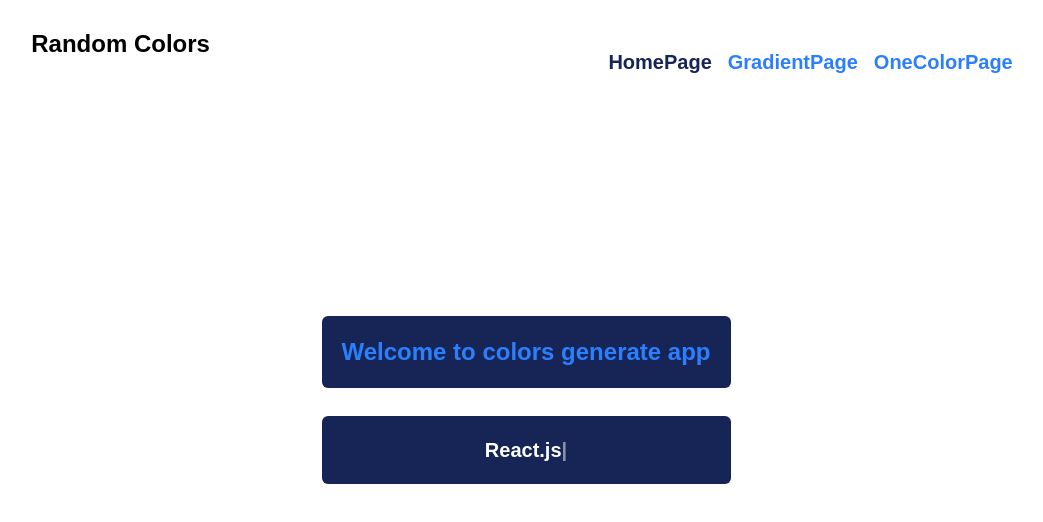
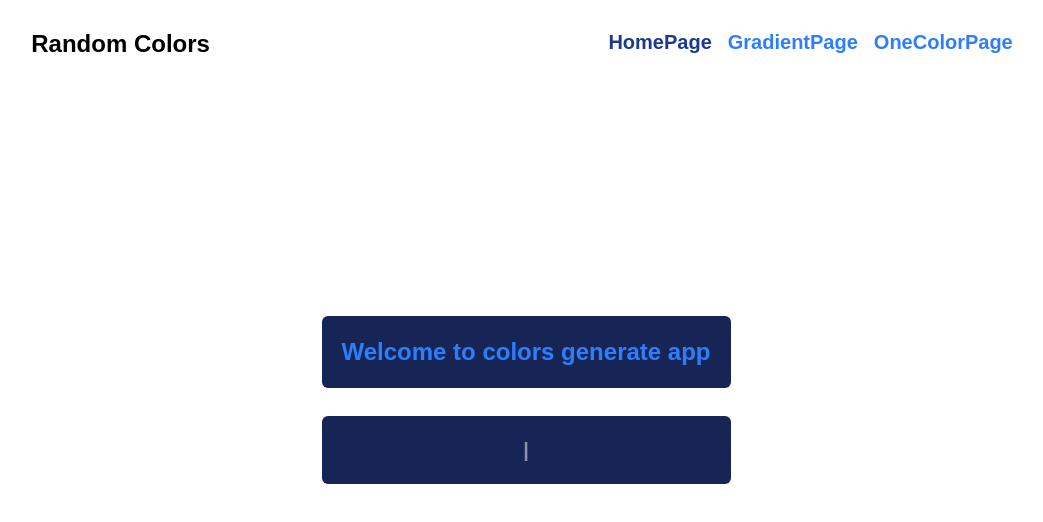
Before and after one commit to W4vING2/random-color, a React (Vite) app: page /home in a window 1280 px wide. Shown: the top 522 px of the page, without its empty margins (114-1157 px from the left). Built offline with nearby package versions, Linux system fonts and the light colour scheme.

Commit message:
bug fixes

```diff
--- a/src/components/LinkButton.jsx
+++ b/src/components/LinkButton.jsx
@@ -7,8 +7,8 @@ function LinkButton({ to, onClick }) {
 			<NavLink
 				onClick={onClick}
 				className={({ isActive }) => {
-					return `mt-5 text-blue-500 font-bold text-xl mx-2 ${
-						isActive ? 'text-blue-950' : 'text-blue-500'
+					return `mt-5 text-blue-500 font-bold text-xl mx-2 transition-colors max-h-[50px] ${
+						isActive ? 'text-blue-900' : 'text-blue-500'
 					}`
 				}}
 				to={to}
--- a/src/layout/Layout.jsx
+++ b/src/layout/Layout.jsx
@@ -27,7 +27,7 @@ export default function Layout() {
 					className={
 						open
 							? 'flex flex-col fixed inset-0 h-[100vh] w-[100vw] bg-blue-950 items-center justify-center z-90'
-							: 'hidden md:flex'
+							: 'hidden md:flex mt-[-20px]'
 					}
 				>
 					<LinkButton onClick={() => setOpen(false)} to='/home' />
@@ -35,7 +35,9 @@ export default function Layout() {
 					<LinkButton onClick={() => setOpen(false)} to='/one-color' />
 				</div>
 			</header>
-			<Outlet />
+			<main className={open ? 'hidden' : 'block'}>
+				<Outlet />
+			</main>
 		</>
 	)
 }
--- a/src/pages/GradientPage.jsx
+++ b/src/pages/GradientPage.jsx
@@ -27,7 +27,7 @@ export default function GradientPage() {
 		chooseValue(2, setColors)
 	}, [])
 	return (
-		<div className='relative flex flex-col gap-2 z-[-1]'>
+		<div className='relative flex flex-col gap-2 z-1'>
 			<div className='flex flex-col md:flex-row gap-2'>
 				<ColorCard color={colors.colorOne} />
 				<ColorCard color={colors.colorTwo} />
--- a/src/pages/Home.jsx
+++ b/src/pages/Home.jsx
@@ -1,7 +1,10 @@
 import { useEffect, useMemo, useState } from 'react'
 
 export default function Home() {
-	const texts = useMemo(() => ['TailwindCSS', 'React.js', 'Cursor AI'], [])
+	const texts = useMemo(
+		() => ['TailwindCSS', 'React', 'Javascript', 'Cursor AI'],
+		[]
+	)
 	const [index, setIndex] = useState(0)
 	const [displayText, setDisplayText] = useState('')
 	const [subIndex, setSubIndex] = useState(0)
--- a/src/pages/OneColorPage.jsx
+++ b/src/pages/OneColorPage.jsx
@@ -21,7 +21,7 @@ export default function OneColorPage() {
 	}
 
 	return (
-		<div className='relative flex flex-col z-[-1]'>
+		<div className='relative flex flex-col z-1'>
 			<ColorCard color={color} />
 
 			<div className='w-full flex flex-row items-center gap-2 mt-4'>
```
Also changed, not shown: src/index.css (line endings or trailing spaces).
